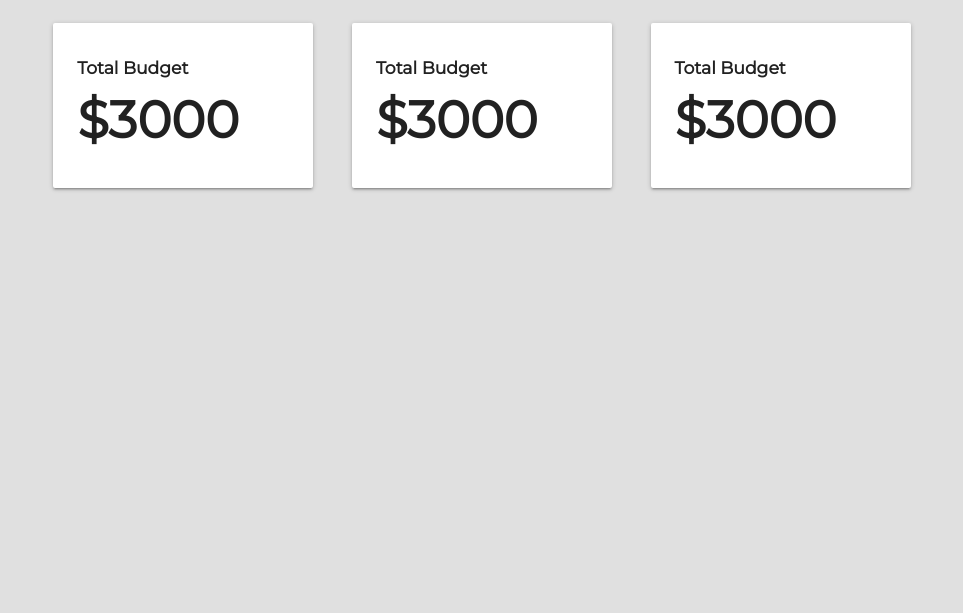
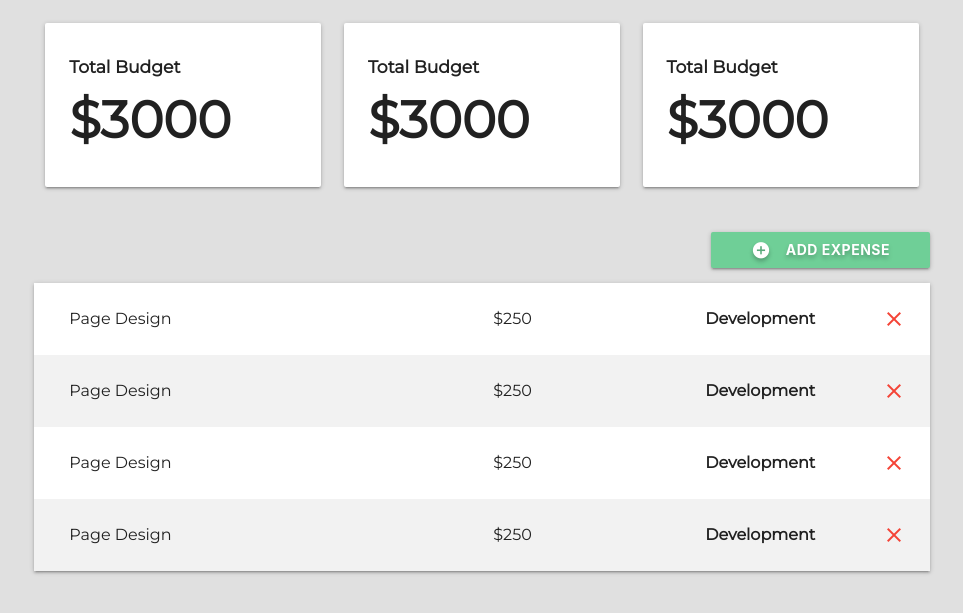
Before and after one commit to themrinalsinha/budget-app, a Django app: page /1 in a window 1280 px wide. Shown: the top 613 px of the page, without its empty margins (158-1121 px from the left). Run offline with Django 3.2, Linux system fonts and the light colour scheme.

Commit message:
UI for detial view added

```diff
--- a/budget/static/style.css
+++ b/budget/static/style.css
@@ -3,14 +3,35 @@
 /* General Stuffs */
 html { font-family: 'Montserrat'; background-color: #E0E0E0 }
 .bold { font-weight: bold; }
+.row { margin: 0px !important }
 
 /* Project list (no projects) */
 .noproject-wrapper { margin-top: 250px; padding: 80px 0px; border: 6px solid #9E9E9E; border-style: dashed; }
 .noproject-wrapper h3 { padding: 10px; margin-bottom: 50px }
 
 /* Project detail statistics */
-.section-stats .card-panel { margin: 8px; }
+/* .section-stats .card-panel { margin: 8px; } */
 .section-stats h1 { font-size: 4vw; margin: 15px 0px; }
 
 /* Handling font size of statistics at smaller screens using media-query */
 @media(max-width: 992px) { .section-stats h1 { font-size: calc(16px + 6vw); }}
+
+/* project detail expenses */
+.section-expenses button {
+    padding: 0px 40px;
+    font-weight: bold;
+    text-shadow: 0px 3px 4px rgba(0, 0, 0, .25);
+    background-color: #6FCF97;
+}
+
+.section-expenses .expense {
+    font-size: 16px;
+    border-radius: 0;
+    margin: 0;
+}
+
+.section-expenses .expense .category {
+    font-size: 13px;
+}
+
+.section-expenses li:nth-child(even) .expense { background-color: #F2F2F2 }
--- a/budget/templates/project-detail.html
+++ b/budget/templates/project-detail.html
@@ -29,6 +29,107 @@
 
         </div>
     </section>
+
+    <section class="section section-expenses">
+        <div class="row">
+            <button class="btn wave-effect right">
+                <i class="material-icons white-text left">add_circle</i>Add Expense
+            </button>
+        </div>
+
+        <ul class="z-depth-1">
+
+            <li>
+                <div class="card-panel z-depth-0 expense">
+                    <div class="row">
+                        <div class="col l6">
+                            <span class="title">Page Design</span>
+                        </div>
+
+                        <div class="col l3">
+                            <span class="title">$250</span>
+                        </div>
+
+                        <div class="col l1">
+                            <span class="title bold">Development</span>
+                        </div>
+
+                        <a href="">
+                            <i class="material-icons red-text right">close</i>
+                        </a>
+                    </div>
+                </div>
+            </li>
+
+            <li>
+                <div class="card-panel z-depth-0 expense">
+                    <div class="row">
+                        <div class="col l6">
+                            <span class="title">Page Design</span>
+                        </div>
+
+                        <div class="col l3">
+                            <span class="title">$250</span>
+                        </div>
+
+                        <div class="col l1">
+                            <span class="title bold">Development</span>
+                        </div>
+
+                        <a href="">
+                            <i class="material-icons red-text right">close</i>
+                        </a>
+                    </div>
+                </div>
+            </li>
+
+            <li>
+                <div class="card-panel z-depth-0 expense">
+                    <div class="row">
+                        <div class="col l6">
+                            <span class="title">Page Design</span>
+                        </div>
+
+                        <div class="col l3">
+                            <span class="title">$250</span>
+                        </div>
+
+                        <div class="col l1">
+                            <span class="title bold">Development</span>
+                        </div>
+
+                        <a href="">
+                            <i class="material-icons red-text right">close</i>
+                        </a>
+                    </div>
+                </div>
+            </li>
+
+            <li>
+                <div class="card-panel z-depth-0 expense">
+                    <div class="row">
+                        <div class="col l6">
+                            <span class="title">Page Design</span>
+                        </div>
+
+                        <div class="col l3">
+                            <span class="title">$250</span>
+                        </div>
+
+                        <div class="col l1">
+                            <span class="title bold">Development</span>
+                        </div>
+
+                        <a href="">
+                            <i class="material-icons red-text right">close</i>
+                        </a>
+                    </div>
+                </div>
+            </li>
+
+        </ul>
+    </section>
+
 </div>
 
 {% endblock %}
```
